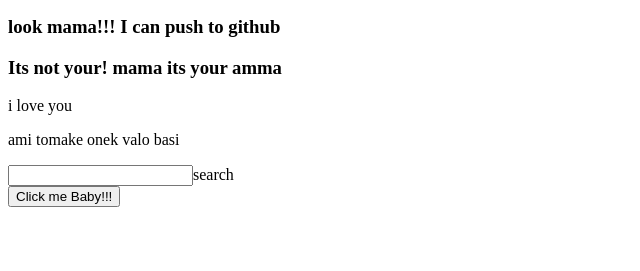
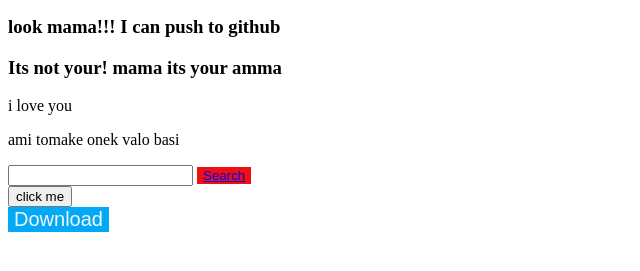
Before and after one commit to joybarmon10/www.joy.com, a plain HTML site: page index.html in a window 1280 px wide. Shown: the part 159-430 px from the top of the page, without its empty margins (0-640 px from the left). Drawn offline with Linux system fonts and the light colour scheme.

Commit message:
last commit

```diff
--- a/index.html
+++ b/index.html
@@ -16,8 +16,39 @@
     <p>i love you</p>
     <p>ami tomake onek valo basi</p>
 
-    <input type="tryping" />search
-    <br />
-    <button>Click me Baby!!!</button>
+    <input type="" />
+    <a
+      href="https://www.youtube.com/watch?v=MmIrIiYPTxQ&list=RDMmIrIiYPTxQ&start_radio=1"
+      > <button class="o"> Search</a>
+      </button>
+          <form action="">
+
+              <button> click me</button>
+
+           </form>
+
+           <form action="">
+            <a href="https://www.youtube.com/watch?v=MmIrIiYPTxQ&list=RDMmIrIiYPTxQ&start_radio=1">
+            <input class="x" type="button" value="Download">
+          </a>
+           </form>
+
+
+
   </body>
+  <style>
+    .o{
+      color: rgb(235, 193, 10);
+      background-color:rgb(238, 16, 16);
+      border: 0;
+    }
+    .x{
+      background-color: rgb(4, 169, 245);
+      color: aliceblue;
+      border: 0;
+      margin: 20;
+      font-size: 20px;
+    }
+
+  </style>
 </html>
```
